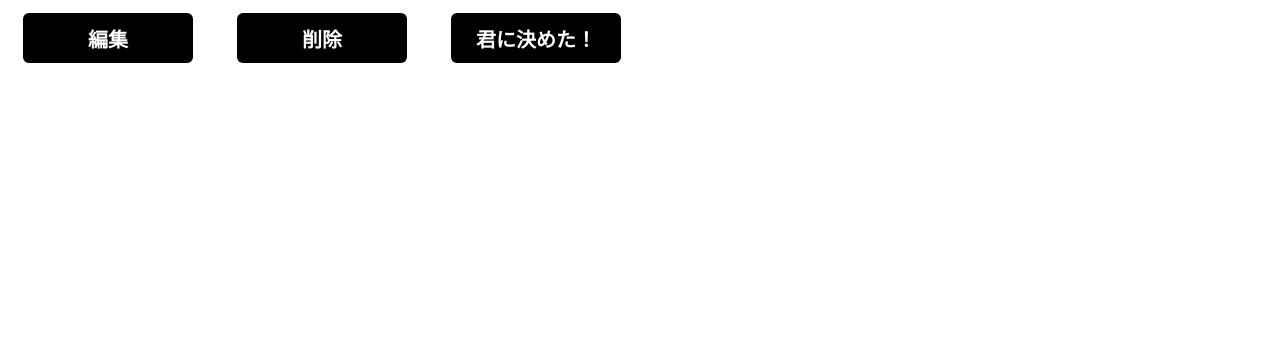
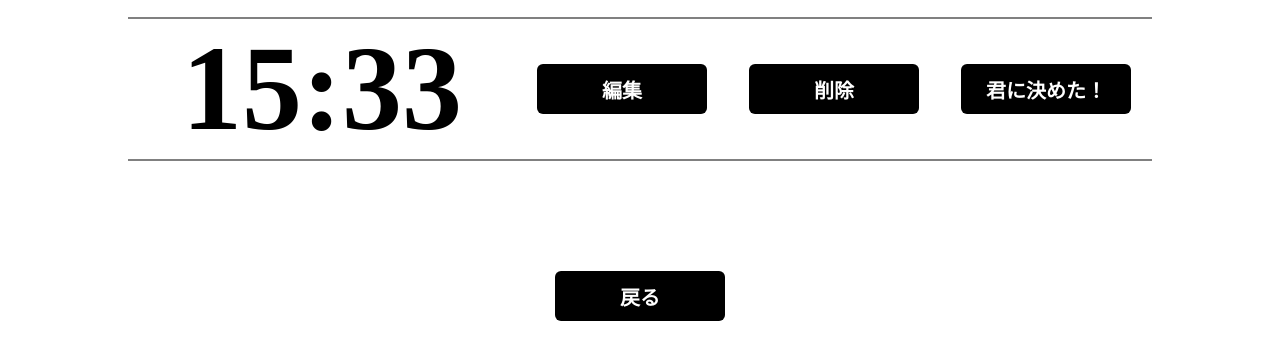
Before and after one commit to bun-nuekonu/team8, a Django app: page /alarm/time_list in a window 1280 px wide. Shown: the part 80-440 px from the top of the page. Run offline with Django 4.2, Linux system fonts and the light colour scheme.

Commit message:
時刻一覧画面の修正

```diff
--- a/ichidone/alarm/static/style.css
+++ b/ichidone/alarm/static/style.css
@@ -166,3 +166,38 @@ button:hover {
     font-weight: 700;
     font-family: arial, sans-serif；
 }
+
+table{
+    width: 80%;
+    border-collapse: collapse;
+    border-spacing: 0;
+    font-weight: 700;
+    margin: auto;
+    margin-top: 15px;
+    color: black;
+    text-align:center;
+}
+
+th {
+    border: 2px solid gray;
+    border-top-style: none;
+    border-left-style: none;
+    border-right-style: none;
+}
+
+tbody td {
+    font-size: 30px;
+    border: 2px solid gray;
+    border-top-style: none;
+    border-left-style: none;
+    border-right-style: none;
+}
+
+.t_time {
+    font-size: 120px;
+}
+
+.back {
+    text-align:center;
+    margin-top: 100px;
+}
--- a/ichidone/alarm/templates/alarm/time_list.html
+++ b/ichidone/alarm/templates/alarm/time_list.html
@@ -13,7 +13,7 @@
         <div class="logo"><a href="/alarm">いちどね</a></div>
         <div class="nav1">
             <ul>
-                <li><a href="/alarm_register">時間登録</a></li>
+                <li><a href="/alarm/time_register">時間登録</a></li>
                 <li><a href="/alarm">アラームに戻る</a></li>
             </ul>
         </div>
@@ -28,12 +28,24 @@
 
     <main>
         <table>
-        <tr>
-        <td><button name="time_edit" onclick="clickEvent()">編集</button></td>
-        <td><button name="time_delete" onclick="clickEvent()">削除</button></td>
-        <td><button name="time_decision" id ="btn" onclick="clickEvent()">君に決めた！</button></td>
-        </tr>
+            <thead>
+                <tr>
+                    <th></th>
+                    <th></th>
+                    <th></th>
+                    <th></th>
+                </tr>
+            </thead>
+            <tbody>
+                <tr>
+                    <td width="55%" class="t_time">15:33</td>
+                    <td width="15%" class="t_btn"><button name="time_edit" onclick="clickEvent()">編集</button></td>
+                    <td width="15%" class="t_btn"><button name="time_delete" onclick="clickEvent()">削除</button></td>
+                    <td width="15%" class="t_btn"><button name="time_decision" id ="btn" onclick="clickEvent()">君に決めた！</button></td>
+                </tr>
+            </tbody>
         </table>
+        <div class="back"><button name="back" onclick="location.href='/alarm'">戻る</button></div>
     </main>
 
     <script>
```
